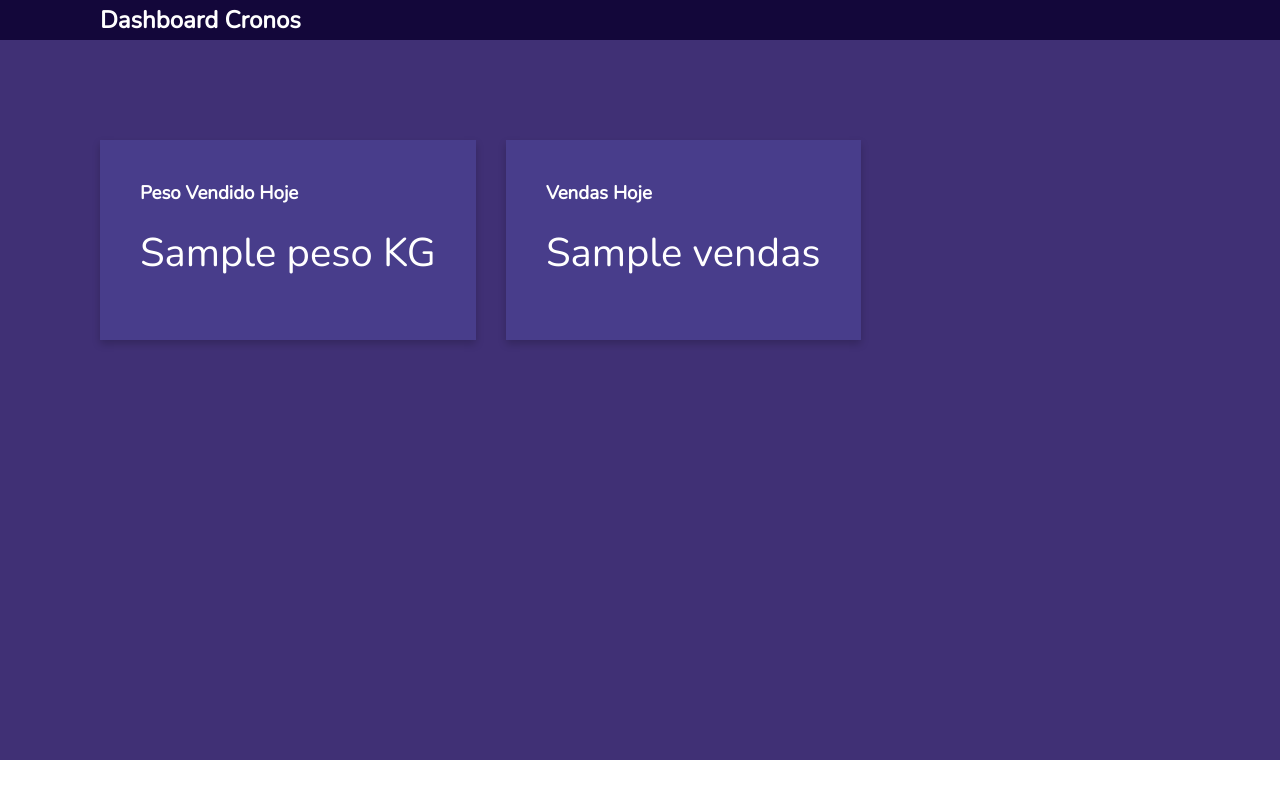
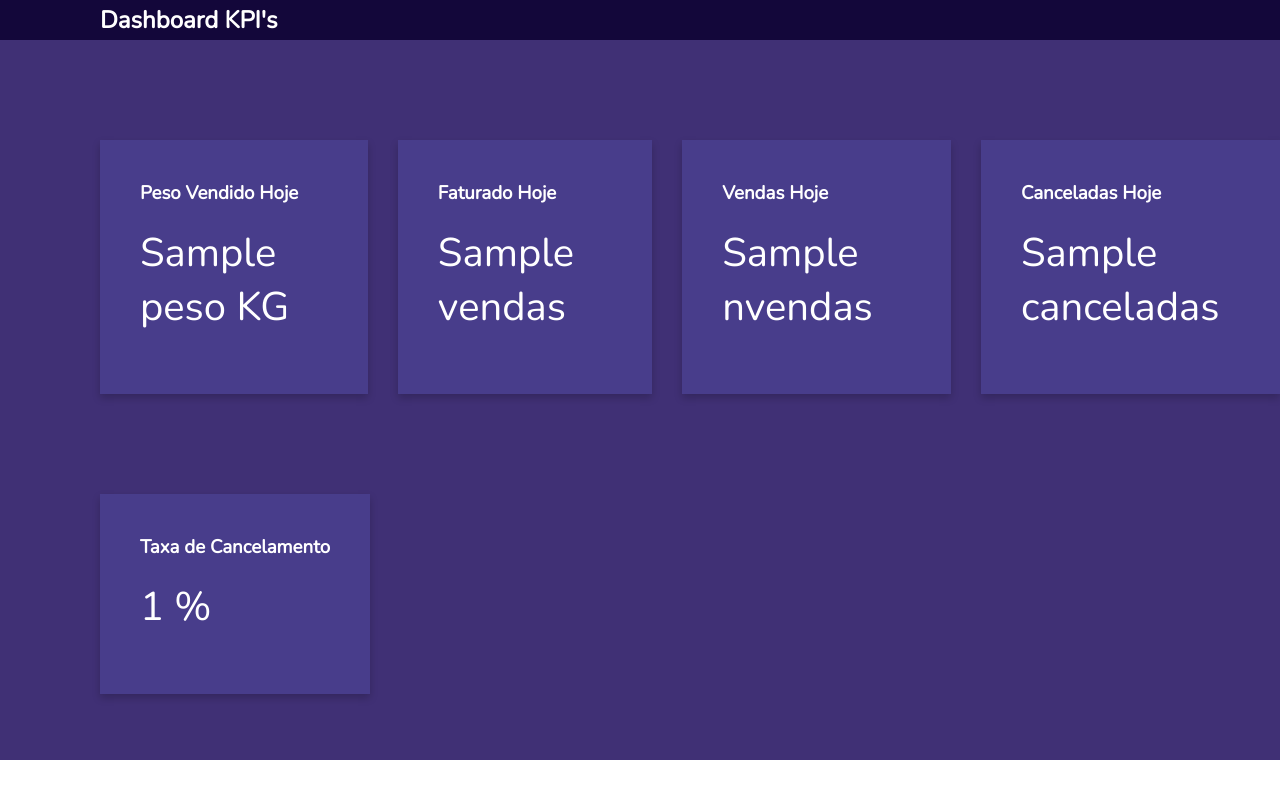
Before and after one commit to WesllenMatias/dashboard_cronos, a Flask app: template templates/index.html in a window 1280 px wide. Run offline with Flask 2, Linux system fonts and the light colour scheme; the template is opened without the code that fills it: most values are stand-ins (such as "Sample title", 1, 10 or a date in 2020).

Commit message:
Alteraçoes na logica main.py e no template adicionando Canceladas Hoje e Taxa de Cancelamento

```diff
--- a/main.py
+++ b/main.py
@@ -16,8 +16,31 @@ def home():
 
     pesovendido = consulta.PesoVendido()
     vd = consulta.ValorVendido()
+    if vd == None:
+        vd = 0
+    else:
+        vd = consulta.ValorVendido()
     vendido = locale.currency(vd, grouping=True)
-    return render_template('index.html', peso=pesovendido,vendas=vendido)
+    if vendido:
+        pass
+    else:
+        vendido = 0
 
+    qtd_vendido = consulta.QtdVendas()
+    if qtd_vendido:
+        pass
+    else:
+        qtd_vendido = 0
 
-app.run(host="0.0.0.0",port=5000)
+    qtd_canceladas = consulta.QtdCanceladas()
+    if qtd_vendido == 0:
+        qtd_canceladas = 0
+        perc_cancel = 0
+    else:
+        qtd_canceladas = consulta.QtdCanceladas()
+        perc_cancel = (qtd_canceladas * 100) / qtd_vendido
+        perc_cancel = round(perc_cancel,2)
+    return render_template('index.html', peso=pesovendido,vendas=vendido,nvendas=qtd_vendido, canceladas=qtd_canceladas
+                            ,percent_cancel = perc_cancel)
+
+app.run(host="0.0.0.0",port=7000)
--- a/templates/index.html
+++ b/templates/index.html
@@ -11,7 +11,7 @@
     <header class="cabecalho">
         <img class="nav-img">
         <nav class="nav-head">
-            <h1 class="nav-title">Dashboard Cronos</h1>
+            <h1 class="nav-title">Dashboard KPI's</h1>
         </nav>
     </header>
     <main class="corpo">
@@ -24,8 +24,28 @@
             </div>
             <div class="linha1">
                 <div class="kpi">
+                    <h3 class="kpi-title">Faturado Hoje</h3>
+                    <p class="kpi-value">{{ vendas }}</p>
+                </div>
+            </div>
+            <div class="linha1">
+                <div class="kpi">
                     <h3 class="kpi-title">Vendas Hoje</h3>
-                    <p class="kpi-value">{{ vendas }}</p>
+                    <p class="kpi-value">{{ nvendas }}</p>
+                </div>
+            </div>
+            <div class="linha1">
+                <div class="kpi">
+                    <h3 class="kpi-title">Canceladas Hoje</h3>
+                    <p class="kpi-value">{{ canceladas }}</p>
+                </div>
+            </div>
+        </section>
+        <section class="conteudo-principal">
+            <div class="linha1">
+                <div class="kpi">
+                    <h3 class="kpi-title">Taxa de Cancelamento</h3>
+                    <p class="kpi-value">{{ percent_cancel }} %</p>
                 </div>
             </div>
         </section>
```
Also changed, not shown: consulta.py (+26 -2 lines).
